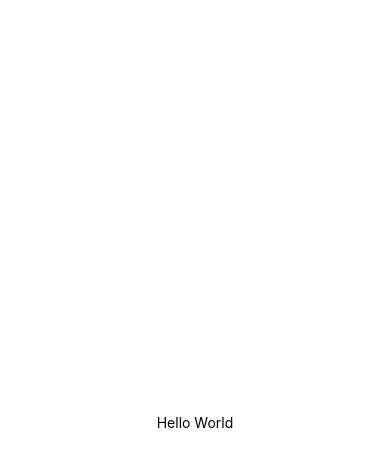
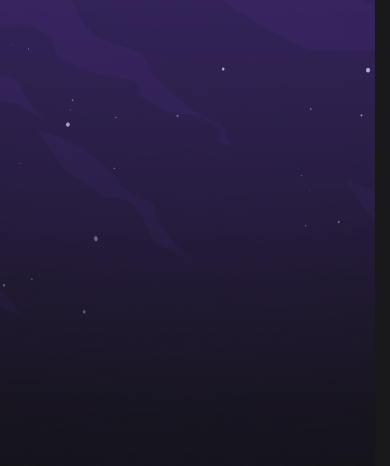
Before and after one commit to LuizClaudioVasconcellos/FindYourDuo, a React Native app in the folder mobile/: screen / in a window 390 px wide. Shown: the top 466 px of the page. Built offline with nearby package versions, Linux system fonts and the light colour scheme.

Commit message:
feature: background component for mobile app

```diff
--- a/mobile/App.tsx
+++ b/mobile/App.tsx
@@ -1,20 +1,15 @@
-import { StatusBar } from 'expo-status-bar';
-import { StyleSheet, Text, View } from 'react-native';
+import { StatusBar } from "react-native";
+
+import { Background } from "./src/components/Background";
 
 export default function App() {
   return (
-    <View style={styles.container}>
-      <Text>Hello World</Text>
-      <StatusBar style="auto" />
-    </View>
+    <Background>
+      <StatusBar
+        barStyle="light-content"
+        backgroundColor="transparent"
+        translucent
+      />
+    </Background>
   );
 }
-
-const styles = StyleSheet.create({
-  container: {
-    flex: 1,
-    backgroundColor: '#fff',
-    alignItems: 'center',
-    justifyContent: 'center',
-  },
-});
--- a/mobile/package.json
+++ b/mobile/package.json
@@ -9,11 +9,15 @@
     "web": "expo start --web"
   },
   "dependencies": {
+    "@expo-google-fonts/inter": "^0.2.2",
     "expo": "~46.0.16",
+    "expo-font": "~10.2.0",
+    "expo-linear-gradient": "~11.4.0",
     "expo-status-bar": "~1.4.0",
     "react": "18.0.0",
     "react-dom": "18.0.0",
     "react-native": "0.69.6",
+    "react-native-safe-area-context": "4.3.1",
     "react-native-web": "~0.18.7"
   },
   "devDependencies": {
--- /dev/null
+++ b/mobile/src/@types/png.d.ts
@@ -0,0 +1 @@
+declare module "*.png";
--- /dev/null
+++ b/mobile/src/components/Background/index.tsx
@@ -0,0 +1,21 @@
+import { ImageBackground } from "react-native";
+
+import backgroundImg from "../../assets/background-galaxy.png";
+
+import { styles } from "./styles";
+
+interface Props {
+  children: React.ReactNode;
+}
+
+export function Background({ children }: Props) {
+  return (
+    <ImageBackground
+      source={backgroundImg}
+      defaultSource={backgroundImg}
+      style={styles.container}
+    >
+      {children}
+    </ImageBackground>
+  );
+}
--- /dev/null
+++ b/mobile/src/components/Background/styles.ts
@@ -0,0 +1,9 @@
+import { StyleSheet } from "react-native";
+import { THEME } from "../../theme";
+
+export const styles = StyleSheet.create({
+  container: {
+    flex: 1,
+    backgroundColor: THEME.COLORS.BACKGROUND_800,
+  },
+});
```
Also changed, not shown: 1 other file (tests, documents, lock files or other folders).
